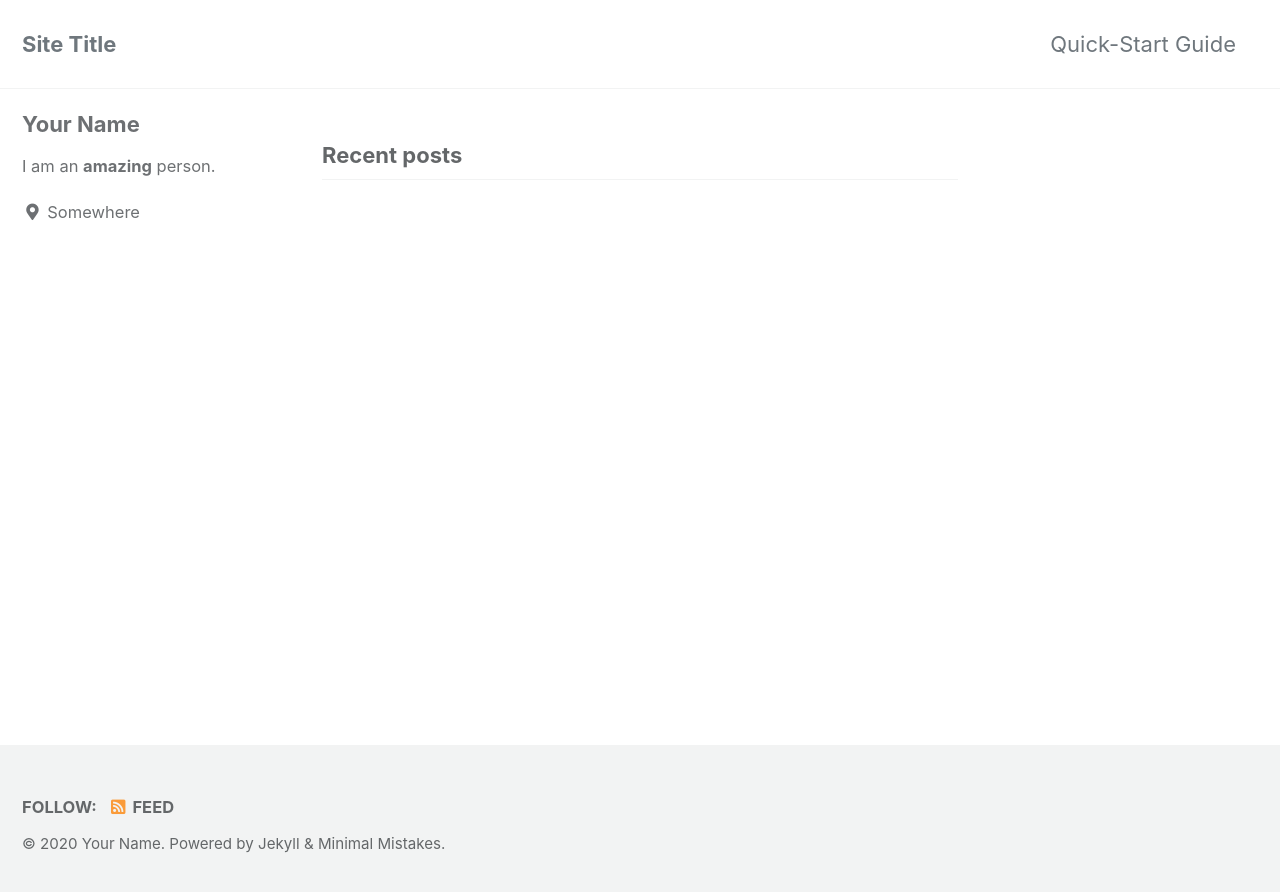
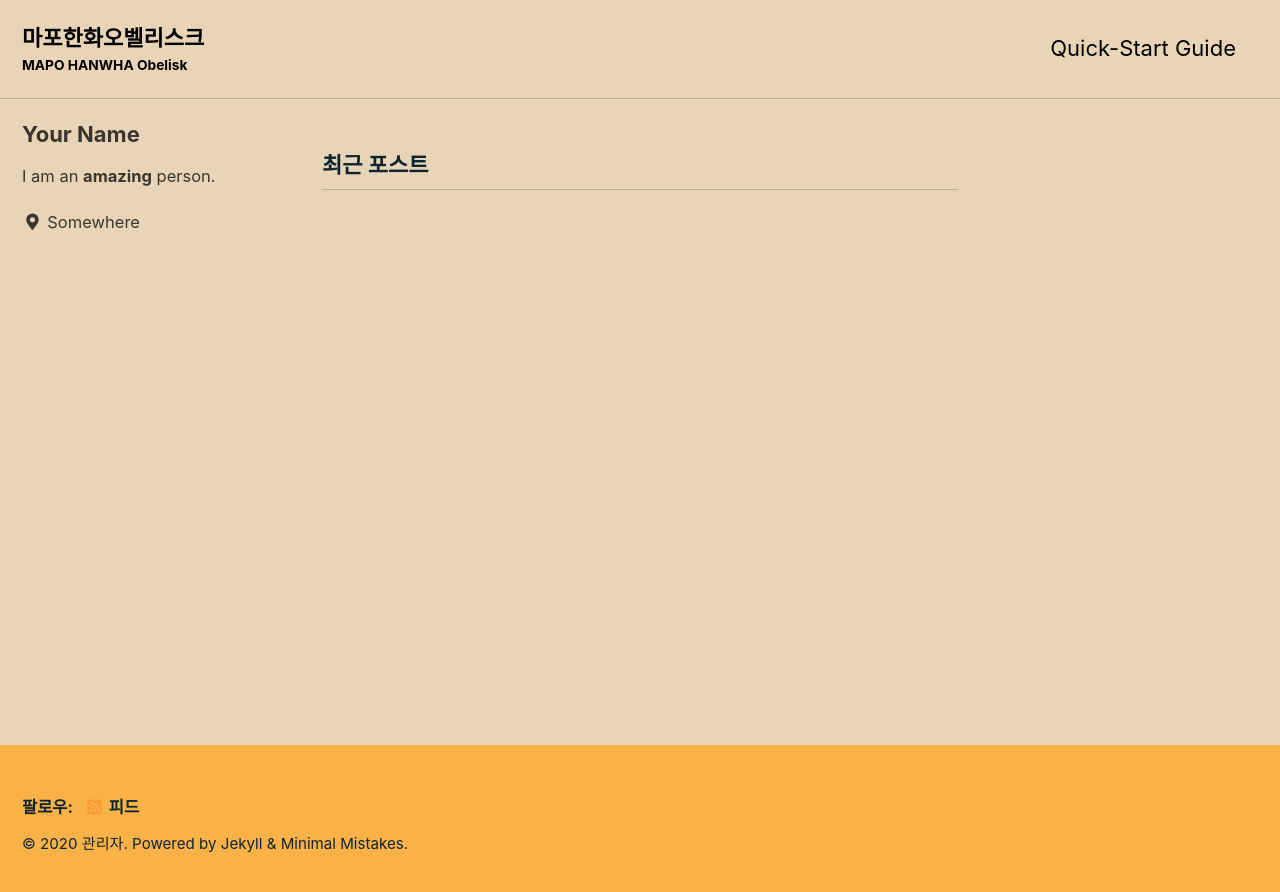
Before and after one commit to mapoobelisk/mapoobelisk.github.io, a Jekyll site: the page built from index.html, in a window 1280 px wide. Shown: the top 892 px of the page. Built offline with Jekyll 4.4.1, drawn with Linux system fonts in a browser that asks for light colours; cached includes are drawn as plain includes; the list of posts is cut into pages by our own code.

Commit message:
Update _config.yml

```diff
--- a/_config.yml
+++ b/_config.yml
@@ -12,17 +12,17 @@
 
 # theme                  : "minimal-mistakes-jekyll"
 # remote_theme           : "mmistakes/minimal-mistakes"
-minimal_mistakes_skin    : "default" # "air", "aqua", "contrast", "dark", "dirt", "neon", "mint", "plum", "sunrise"
+minimal_mistakes_skin    : "sunrise" # "air", "aqua", "contrast", "dark", "dirt", "neon", "mint", "plum", "sunrise"
 
 # Site Settings
-locale                   : "en-US"
-title                    : "Site Title"
+locale                   : "ko-KR"
+title                    : "마포한화오벨리스크"
 title_separator          : "-"
-subtitle                 : # site tagline that appears below site title in masthead
-name                     : "Your Name"
-description              : "An amazing website."
-url                      : # the base hostname & protocol for your site e.g. "https://mmistakes.github.io"
-baseurl                  : # the subpath of your site, e.g. "/blog"
+subtitle                 : "MAPO HANWHA Obelisk" # site tagline that appears below site title in masthead
+name                     : "관리자"
+description              : "마포한화오벨리스크"
+url                      : "https://mapoobelisk.github.io" # the base hostname & protocol for your site e.g. "https://mmistakes.github.io"
+baseurl                  : "" # the subpath of your site, e.g. "/blog"
 repository               : # GitHub username/repo-name e.g. "mmistakes/minimal-mistakes"
 teaser                   : # path of fallback teaser image, e.g. "/assets/images/500x300.png"
 logo                     : # path of logo image to display in the masthead, e.g. "/assets/images/88x88.png"
```
